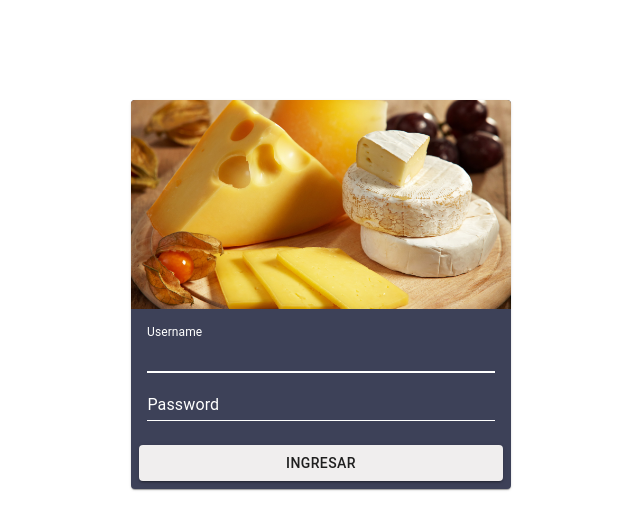
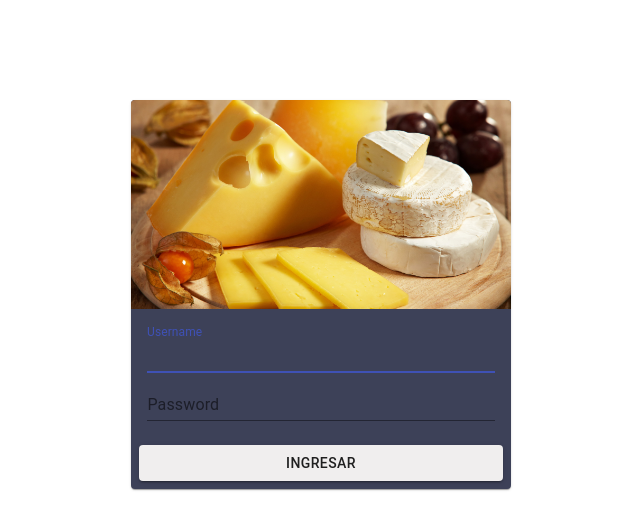
Before and after one commit to bholguin/plantilla_frontend, a React (Create React App) app: page /app/login in a window 1280 px wide. Shown: the top 530 px of the page, without its empty margins (319-959 px from the left). Built offline with nearby package versions, Linux system fonts and the light colour scheme.

Commit message:
Modal Form

```diff
--- a/src/00_utilities/CreateOrEdit/index.jsx
+++ b/src/00_utilities/CreateOrEdit/index.jsx
@@ -1,12 +1,11 @@
 //modal
-import React, { Fragment, forwardRef, createRef, useState, useEffect } from 'react';
+import React, { Fragment, forwardRef } from 'react';
 import Dialog from '@material-ui/core/Dialog';
 import { connect } from 'react-redux';
 import * as actions from '../../01_actions/index';
 import AppBar from '@material-ui/core/AppBar';
 import Toolbar from '@material-ui/core/Toolbar';
 import IconButton from '@material-ui/core/IconButton';
-import PropTypes from 'prop-types';
 import Typography from '@material-ui/core/Typography';
 import CloseIcon from '@material-ui/icons/Close';
 import Slide from '@material-ui/core/Slide';
@@ -14,14 +13,11 @@ import Slide from '@material-ui/core/Slide';
 //import globalStyles from '../../css/global';
 
 const Transition = forwardRef((props, ref) => {
-    const refe = createRef();
-    console.log(ref);
-    console.log(refe)
-    return <Slide direction="left" ref={refe} {...props} />;
+    return <Slide direction="left" ref={ref} {...props} />;
 })
 
 const CreateOrEdit = (props) => {
-    console.log(props)
+    console.log(props);
     return (
         <Fragment>
             <Dialog
@@ -38,18 +34,13 @@ const CreateOrEdit = (props) => {
                     </Toolbar>
                 </AppBar>
                 <Fragment>
-                {props.children}
+                    {props.children}
                 </Fragment>
-
             </Dialog>
         </Fragment>
     )
 }
 
-CreateOrEdit.propTypes = {
-    //formulario: PropTypes.any.isRequired
-}
-
 export default connect(state => ({
     coe_model: state.createoredit.open
 }), actions)(CreateOrEdit);
--- a/src/00_utilities/fields/index.jsx
+++ b/src/00_utilities/fields/index.jsx
@@ -4,55 +4,6 @@ import PropTypes from "prop-types";
 import { TextField, createMuiTheme, ThemeProvider } from '@material-ui/core';
 import { makeStyles } from '@material-ui/core/styles';
 import { useFormContext, Controller } from 'react-hook-form';
-
-
-const theme = createMuiTheme({
-    palette: {
-        primary: {
-            main: '#ffff',
-        },
-        secondary: {
-            main: '#ffff',
-        },
-    },
-    overrides: {
-        MuiInput: {
-            root: {
-                borderRadius: 0,
-                color: "#fff",
-            },
-            underline: {
-                "&&&&:before": {
-                    borderBottom: "1px solid rgba(255, 255, 255)"
-                }
-            }
-        },
-        MuiFormLabel: {
-            root: {
-                color: "#fff",
-                fontSize: '16px'
-            }
-        }
-    }
-});
-
-export const FromInput = (props) => {
-    const { control } = useFormContext();
-    const { name, label } = props;
-    return (
-        <ThemeProvider theme={theme}>
-            <Controller
-                as={TextField}
-                name={name}
-                control={control}
-                defaultValue=""
-                label={label}
-                {...props}
-            />
-        </ThemeProvider>
-    );
-}
-
 
 const useStyles = makeStyles({
     root: {
@@ -63,8 +14,47 @@ const useStyles = makeStyles({
     },
     textField: {
         color: 'white'
+    },
+    input_field:{
+        margin: '15px'
     }
 });
+
+
+
+export const FromInput = (props) => {
+    const { control } = useFormContext();
+    const { name, label } = props;
+    const classes = useStyles();
+    return (
+        <Controller
+            as={TextField}
+            name={name}
+            className ={classes.input_field}
+            control={control}
+            defaultValue=""
+            label={label}
+            {...props}
+        />
+    );
+}
+
+export const FormInputLogin = (props) => {
+    const { control } = useFormContext();
+    const { name, label } = props;
+    return (
+        <Controller
+            as={TextField}
+            name={name}
+            control={control}
+            defaultValue=""
+            label={label}
+            {...props}
+        />
+    );
+}
+
+
 
 
 const renderTextField = ({ input, label, meta: { touched, error, warning }, ...custom }) => {
--- /dev/null
+++ b/src/03_components/config/usuarios/form/modal_form.jsx
@@ -0,0 +1,51 @@
+import React, { Fragment } from 'react';
+import { useForm, FormProvider } from 'react-hook-form';
+import { FromInput } from '../../../../00_utilities/fields/index';
+import CreateOrEdit from '../../../../00_utilities/CreateOrEdit';
+import { makeStyles } from '@material-ui/core/styles';
+
+const useStyles = makeStyles({
+    modal_body: {
+        marginTop: '100px',
+        padding: '20px'
+    }
+});
+
+
+const ModalForm = (props) => {
+    const methods = useForm()
+    //const { handleSubmit } = methods;
+    const classes = useStyles();
+    return (
+        <Fragment>
+            <CreateOrEdit>
+                <form className={classes.modal_body}>
+                    <FormProvider {...methods}>
+                        <FromInput
+                            name="name"
+                            label="Name"
+                            fullWidth={true}
+                        />
+                        <FromInput
+                            name="lastname"
+                            label="Lastname"
+                            fullWidth={true}
+                        />
+                        <FromInput
+                            name="username"
+                            label="Username"
+                            fullWidth={true}
+                        />
+                        <FromInput
+                            name="password"
+                            label="Pasword"
+                            fullWidth={true}
+                        />
+                    </FormProvider>
+                </form>
+            </CreateOrEdit>
+        </Fragment>
+    )
+};
+
+export default ModalForm;
--- a/src/03_components/config/usuarios/form/usuario_form.jsx
+++ /dev/null
@@ -1,32 +0,0 @@
-import React, { Fragment } from 'react';
-import { useForm, FormProvider } from 'react-hook-form';
-import { FromInput } from '../../../../00_utilities/fields/index';
-
-
-export const useFormUser = (props) => {
-    const methods = useForm()
-    const { handleSubmit } = methods;
-    return (
-        <Fragment>
-            <form>
-                <FormProvider {...methods}>
-                    <FromInput
-                        name="username"
-                        label="Username"
-                        fullWidth={true}
-                    />
-                    <FromInput
-                        name="lastname"
-                        label="Lastname"
-                        fullWidth={true}
-                    />
-                    <FromInput
-                        name="password"
-                        label="Pasword"
-                        fullWidth={true}
-                    />
-                </FormProvider>
-            </form>
-        </Fragment>
-    )
-};
--- a/src/03_components/config/usuarios/index.jsx
+++ b/src/03_components/config/usuarios/index.jsx
@@ -2,24 +2,21 @@ import React, { useEffect, useMemo, memo, useState } from 'react';
 import { connect } from 'react-redux';
 import TableApp from '../../../00_utilities/table/tableApp';
 import { useColumnTable } from './table/usuarioTabla';
-import {useFormUser} from './form/usuario_form';
+import ModalForm from './form/modal_form';
 import * as actions from '../../../01_actions';
 import Workspace from '../../../workspace';
 import ButtonCreate from '../../../00_utilities/button_create';
-import CreateOrEdit from '../../../00_utilities/CreateOrEdit/index';
+
 
 const Usuario = (props) => {
     const { fetchUsuarios, usuarios } = props;
     useEffect(() => { fetchUsuarios(); }, [fetchUsuarios]);
     const [columns] = useState(useColumnTable());
-    const formuser = useFormUser();
     const data = useMemo(() => usuarios, [usuarios]);
     return (
         <Workspace>
             <ButtonCreate />
-            <CreateOrEdit>
-                {formuser}
-            </CreateOrEdit>
+            <ModalForm/>
             <TableApp columns={columns} data={data} />
         </Workspace>
     )
--- a/src/03_components/home/index.jsx
+++ b/src/03_components/home/index.jsx
@@ -54,7 +54,6 @@ const Home = () => {
                 <Grid container spacing={3}>
                     <Grid item xs={4} className={classes.opciones}>
                         <Link to='/app/config' className={classes.opciones.linkIcons}>
-
                             <SettingsApplications classes={{
                                 root: classes.opciones.ppp
                             }} />
--- a/src/authentication/login/component/login.jsx
+++ b/src/authentication/login/component/login.jsx
@@ -11,7 +11,7 @@ import Button from '@material-ui/core/Button';
 import ImgQueso from '../../../00_utilities/img/queso.jpg';
 import * as actions from '../../../01_actions/index';
 import { makeStyles } from '@material-ui/core/styles';
-import { FromInput } from '../../../00_utilities/fields';
+import { FormInputLogin } from '../../../00_utilities/fields';
 import Alert from '@material-ui/lab/Alert';
 
 const useStyles = makeStyles({
@@ -50,14 +50,14 @@ const Login = memo((props) => {
                 <form onSubmit={handleSubmit(onSubmit)}>
                     <CardContent>
                         <FormProvider {...methods}>
-                            <FromInput
+                            <FormInputLogin
                                 name="username"
                                 label="Username"
                                 fullWidth={true}
                                 autoFocus={true}
 
                             />
-                            <FromInput
+                            <FormInputLogin
                                 name="password"
                                 label="Password"
                                 type="password"
```
Also changed, not shown: src/App.jsx (line endings or trailing spaces).
